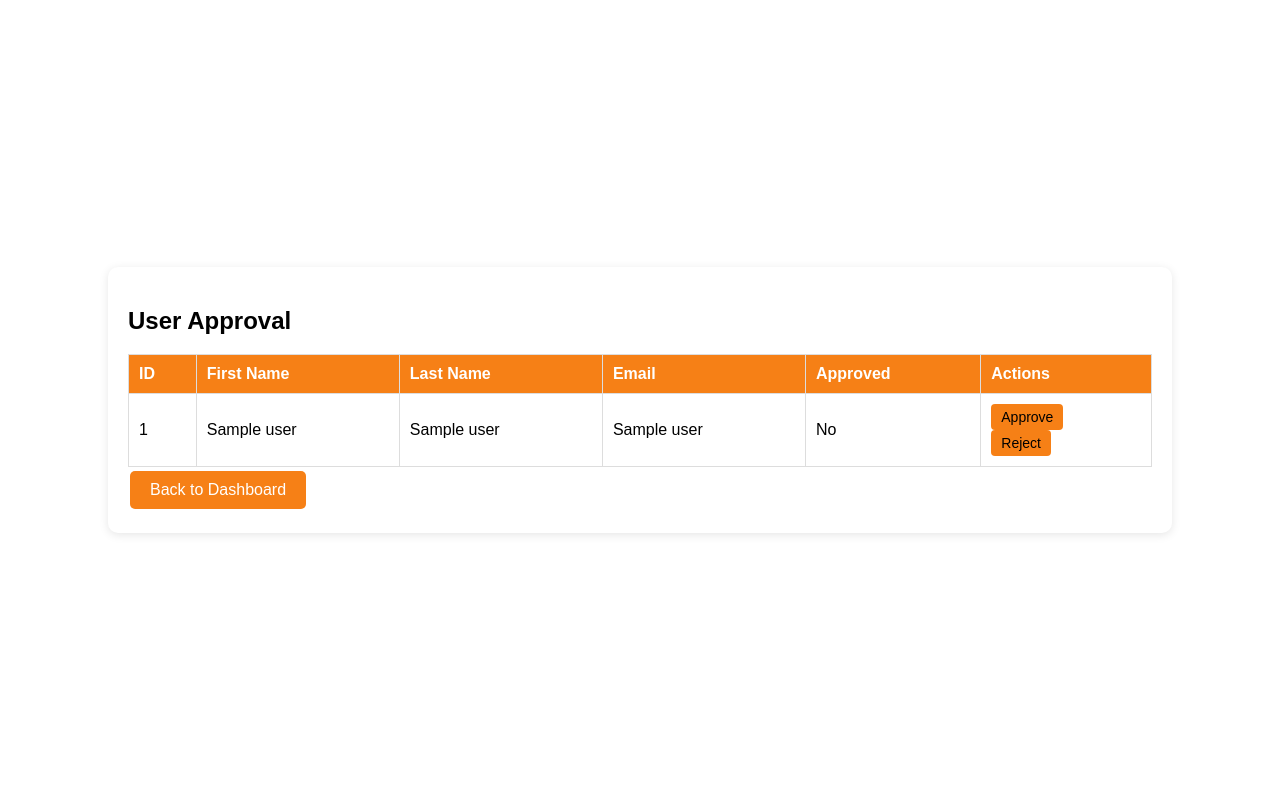
After one commit to srinijapuvvula/milantis-emailsecurityapp, a Flask app: template templates/admin_users.html in a window 1280 px wide. The commit adds this page. Run offline with Flask 3, Linux system fonts and the light colour scheme; the template is opened without the code that fills it: most values are stand-ins (such as "Sample title", 1, 10 or a date in 2020); some libraries are stand-ins or nearby versions.

Commit message:
Added admin approval functionality and tested

```diff
--- a/app.py
+++ b/app.py
@@ -28,7 +28,6 @@ from weasyprint import HTML
 
 # Load environment variables from .env file (only required if running locally)
 load_dotenv(override=True)
-
 
 # Flask App Initialization
 app = Flask(__name__)
@@ -88,21 +87,20 @@ def signup():
 
         db = get_db_connection()
         if db is None:
-
-           # flash("Database connection failed!", "danger")
+            flash("Database connection failed!", "danger")
             return redirect('/signup')
 
         try:
             cursor = db.cursor()
             cursor.execute(
-                "INSERT INTO users (first_name, last_name, email, password) VALUES (?, ?, ?, ?)",
-                (first_name, last_name, email, hashed_password)
+                "INSERT INTO users (first_name, last_name, email, password, is_approved) VALUES (?, ?, ?, ?, ?)",
+                (first_name, last_name, email, hashed_password, False)
             )
             db.commit()
             cursor.close()
             db.close()
 
-            # flash("Account created successfully!", "success")
+            flash("Registration successful. Waiting for approval.", "success")
             return redirect('/login')
 
         except Exception as e:  # Catch all exceptions
@@ -120,7 +118,6 @@ def login_required(f):
         return f(*args, **kwargs)
     return decorated_function
 
-
 @app.route("/login", methods=["GET", "POST"])
 def login():
     if request.method == "POST":
@@ -133,21 +130,60 @@ def login():
 
         db = get_db_connection()
         cursor = db.cursor()
-        cursor.execute("SELECT id, password FROM users WHERE email=?", (email,))
+        cursor.execute("SELECT id, password, is_approved FROM users WHERE email=?", (email,))
         user = cursor.fetchone()
         cursor.close()
         db.close()
-        print("asdf3")
 
         if user and bcrypt.checkpw(password.encode('utf-8'), user[1].encode('utf-8')):
+            if not user[2]:  # Check if the user is approved
+                flash("Account pending approval.", "danger")
+                return render_template("login.html")
             session["user_id"] = user[0]
             session["email"] = email
-            # flash("Login successful!", "success")
+            flash("Login successful!", "success")
             return redirect("/dashboard")
 
-        # flash("Invalid email or password", "danger")
+        flash("Invalid email or password", "danger")
 
     return render_template("login.html")
+
+# Admin route to approve users
+@app.route('/admin/users')
+@login_required
+def admin_users():
+    if session.get('email') != "admin@modaexperts.com":
+        flash("Only admin users can access this page.", "danger")
+        return redirect(url_for('dashboard'))
+
+    db = get_db_connection()
+    cursor = db.cursor()
+    cursor.execute("SELECT id, first_name, last_name, email, is_approved FROM users ORDER BY id DESC")
+    users = cursor.fetchall()
+    cursor.close()
+    db.close()
+
+    return render_template('admin_users.html', users=users)
+
+@app.route('/admin/users/<int:user_id>/approve', methods=['POST'])
+@login_required
+def approve_user(user_id):
+    if session.get('email') != "admin@modaexperts.com":
+        flash("Only admin users can access this page.", "danger")
+        return redirect(url_for('dashboard'))
+
+    approve = request.form.get('approve', 'false').lower() == 'true'
+
+    db = get_db_connection()
+    cursor = db.cursor()
+    cursor.execute("UPDATE users SET is_approved = ? WHERE id = ?", (approve, user_id))
+    db.commit()
+    cursor.close()
+    db.close()
+
+    action = "approved" if approve else "rejected"
+    flash(f"User successfully {action}.", "success")
+    return redirect(url_for('admin_users'))
 
 
 # Set up logging
@@ -260,7 +296,7 @@ def extract_date_range(blob_name):
         # Handle ZIP files
         with zipfile.ZipFile(BytesIO(file_data)) as zip_file:
             for file_name in zip_file.namelist():
-                if file_name.endswith('.xml'):
+                if (file_name.endswith('.xml')):
                     with zip_file.open(file_name) as xml_file:
                         tree = etree.parse(xml_file)
                         begin_epoch = int(tree.findtext('.//date_range/begin'))
--- /dev/null
+++ b/templates/admin_users.html
@@ -0,0 +1,105 @@
+<!DOCTYPE html>
+<html lang="en">
+<head>
+    <meta charset="UTF-8">
+    <meta name="viewport" content="width=device-width, initial-scale=1.0">
+    <title>Admin - User Approval</title>
+    <style>
+        body {
+            font-family: Arial, sans-serif;
+            margin: 0;
+            padding: 0;
+            display: flex;
+            justify-content: center;
+            align-items: center;
+            height: 100vh;
+            background-color: #ffffff;
+        }
+        .container {
+            width: 80%;
+            background: #ffffff;
+            border-radius: 10px;
+            padding: 20px;
+            box-shadow: 0 2px 10px rgba(0, 0, 0, 0.1);
+        }
+        table {
+            width: 100%;
+            border-collapse: collapse;
+        }
+        th, td {
+            padding: 10px;
+            border: 1px solid #ddd;
+            text-align: left;
+        }
+        th {
+            background-color: #f68016;
+            color: white;
+        }
+        button {
+            padding: 5px 10px;
+            font-size: 14px;
+            background-color: #f68016;
+            color: #000000;
+            border: none;
+            border-radius: 4px;
+            cursor: pointer;
+        }
+        button:hover {
+            background-color: #b1b3c4;
+        }
+        .btn {
+            padding: 10px 20px;
+            font-size: 16px;
+            color: #fff;
+            background-color: #f68016;
+            border: none;
+            border-radius: 5px;
+            cursor: pointer;
+            text-align: center;
+            text-decoration: none;
+            display: inline-block;
+            margin: 4px 2px;
+            transition-duration: 0.4s;
+        }
+    </style>
+</head>
+<body>
+    <div class="container">
+        <h2>User Approval</h2>
+        <table>
+            <thead>
+                <tr>
+                    <th>ID</th>
+                    <th>First Name</th>
+                    <th>Last Name</th>
+                    <th>Email</th>
+                    <th>Approved</th>
+                    <th>Actions</th>
+                </tr>
+            </thead>
+            <tbody>
+                {% for user in users %}
+                <tr>
+                    <td>{{ user[0] }}</td>
+                    <td>{{ user[1] }}</td>
+                    <td>{{ user[2] }}</td>
+                    <td>{{ user[3] }}</td>
+                    <td>{{ 'Yes' if user[4] else 'No' }}</td>
+                    <td>
+                        <form method="POST" action="{{ url_for('approve_user', user_id=user[0]) }}">
+                            <input type="hidden" name="approve" value="true">
+                            <button type="submit">Approve</button>
+                        </form>
+                        <form method="POST" action="{{ url_for('approve_user', user_id=user[0]) }}">
+                            <input type="hidden" name="approve" value="false">
+                            <button type="submit">Reject</button>
+                        </form>
+                    </td>
+                </tr>
+                {% endfor %}
+            </tbody>
+        </table>
+        <a href="{{ url_for('dashboard') }}" class="btn">Back to Dashboard</a>
+    </div>
+</body>
+</html>
```
Also changed, not shown: templates/base.html (+26 -0 lines), templates/index.html (+10 -1 lines).
